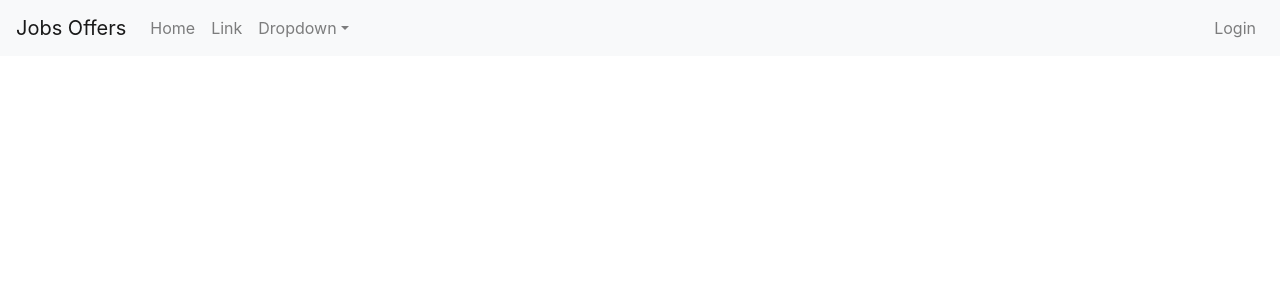
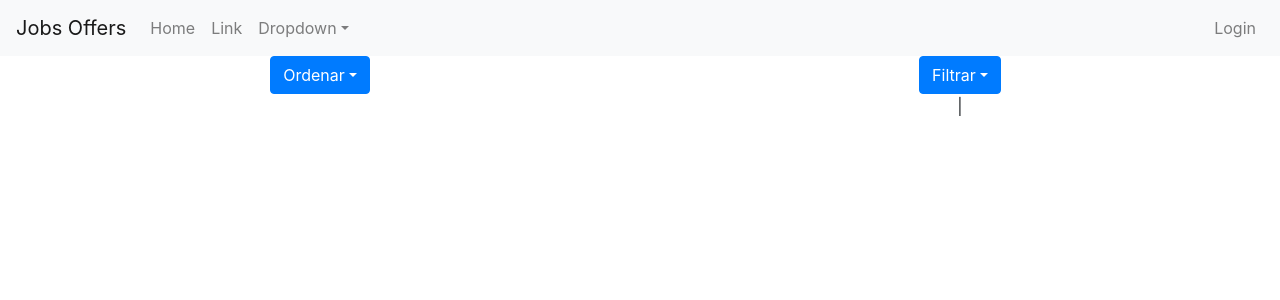
Before and after one commit to Maxs22/joboffer, a React (Create React App) app: page / in a window 1280 px wide. Shown: the top 300 px of the page. Built offline with nearby package versions, Linux system fonts and the light colour scheme.

Commit message:
Preparing dashboard container

```diff
--- a/src/components/dashboard/dashboard.css
+++ b/src/components/dashboard/dashboard.css
@@ -1,4 +1,3 @@
-.side-panel{
-    background-color: grey;
-    color: white;
+.mainContainer{
+    margin-top: 56px;
 }
--- a/src/components/dashboard/dashboard.jsx
+++ b/src/components/dashboard/dashboard.jsx
@@ -1,5 +1,5 @@
 import React from 'react';
-import { Container, Row, Col} from 'react-bootstrap';
+import { Container, Row, Col, DropdownButton, Dropdown } from 'react-bootstrap';
 import MainNavBar from '../navBar/mainNavBar'
 import './dashboard.css'
 
@@ -13,8 +13,21 @@ export default function Dashboard(props) {
                     <MainNavBar></MainNavBar>
                 </Col>
             </Row>
-            <Row>
-                <Col className="side-panel" xs="auto">Side bar</Col>
+            <Row className="mainContainer">
+                <Col >
+                    <DropdownButton key='Primary' id="dropdown-basic-button" title="Ordenar">
+                        <Dropdown.Item href="#/action-1">Fecha de Publicación</Dropdown.Item>
+                        <Dropdown.Item href="#/action-2">Lugar de trabajo</Dropdown.Item>
+                        <Dropdown.Item href="#/action-3">Salario</Dropdown.Item>
+                    </DropdownButton>
+                </Col>
+                <Col>
+                    <DropdownButton key='Secondary' id="dropdown-basic-button" title="Filtrar">
+                        <Dropdown.Item href="#/action-1">Nombre del puesto</Dropdown.Item>
+                        <Dropdown.Item href="#/action-2">Habilidad</Dropdown.Item>
+                        <Dropdown.Item href="#/action-3">Rubro</Dropdown.Item>
+                    </DropdownButton>|
+                </Col>
             </Row>
         </Container>
     )
```
